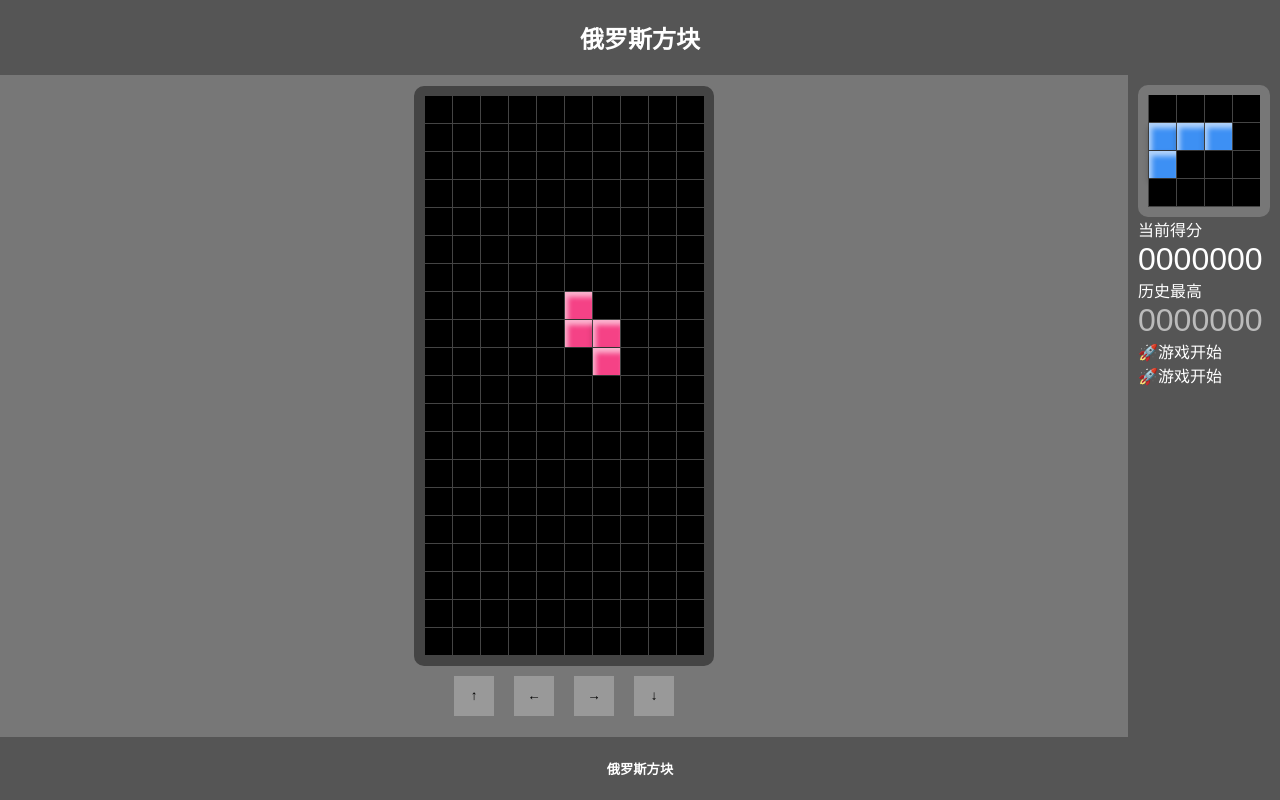
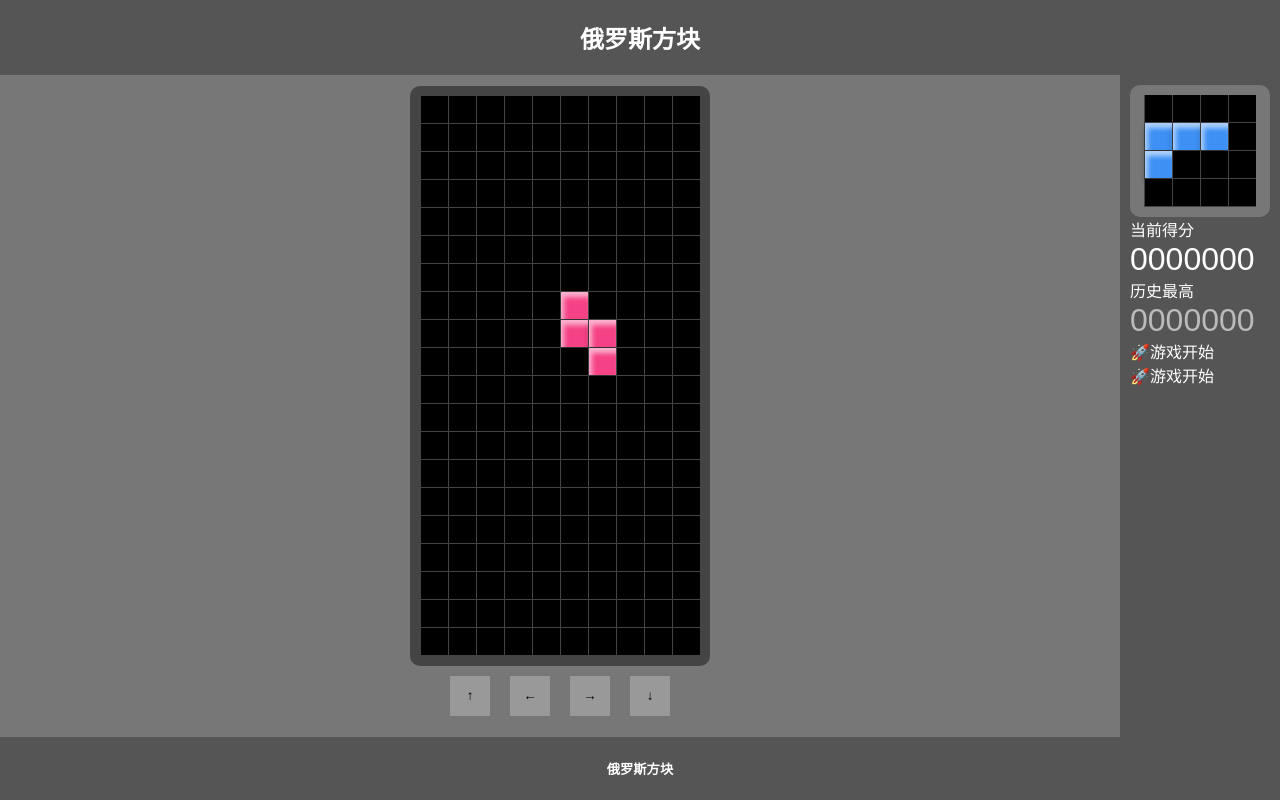
Before and after one commit to bumprat/tetris-html5-excercise, a plain HTML site: page index.html in a window 1280 px wide. Drawn offline with Linux system fonts and the light colour scheme.

Commit message:
log overflow

```diff
--- a/tetris.css
+++ b/tetris.css
@@ -104,7 +104,8 @@ section.footer {
 }
 
 #log {
-  width: calc(min(5vw, 3.5vh) * 4);
+  width: calc(min(5vw, 3.5vh) * 5);
+  overflow: auto;
 }
 
 #gameover {
```
